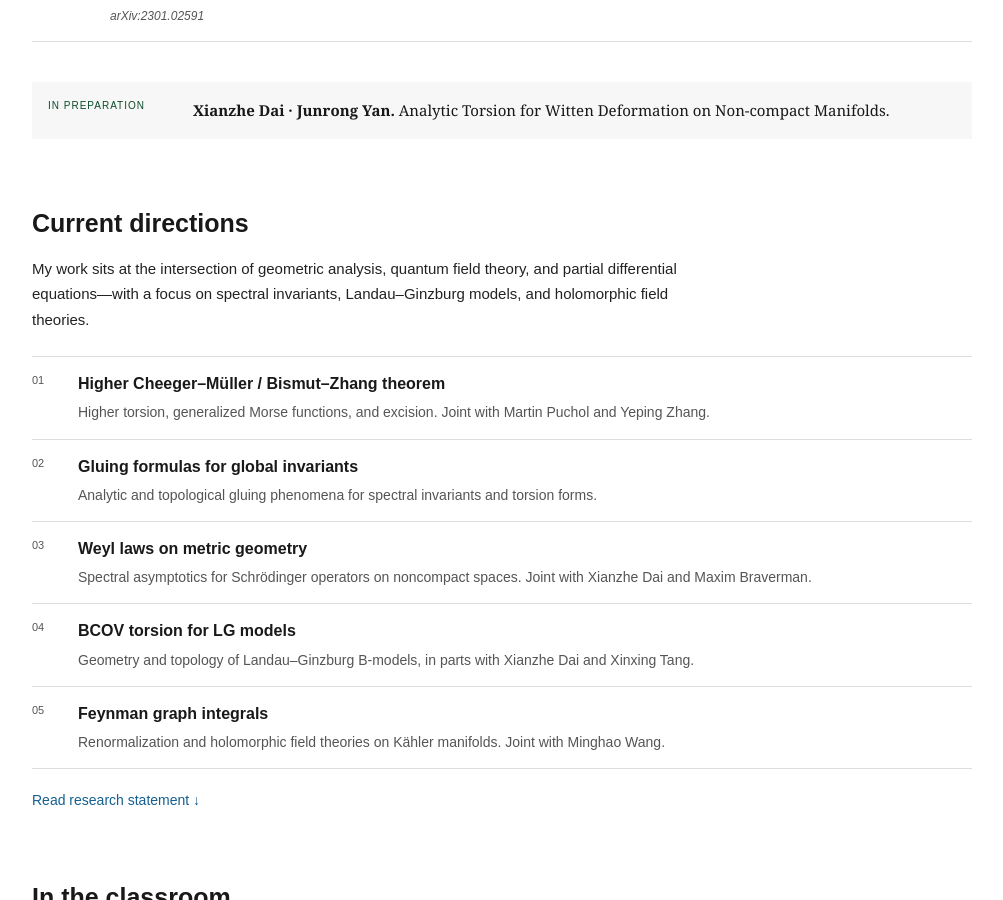
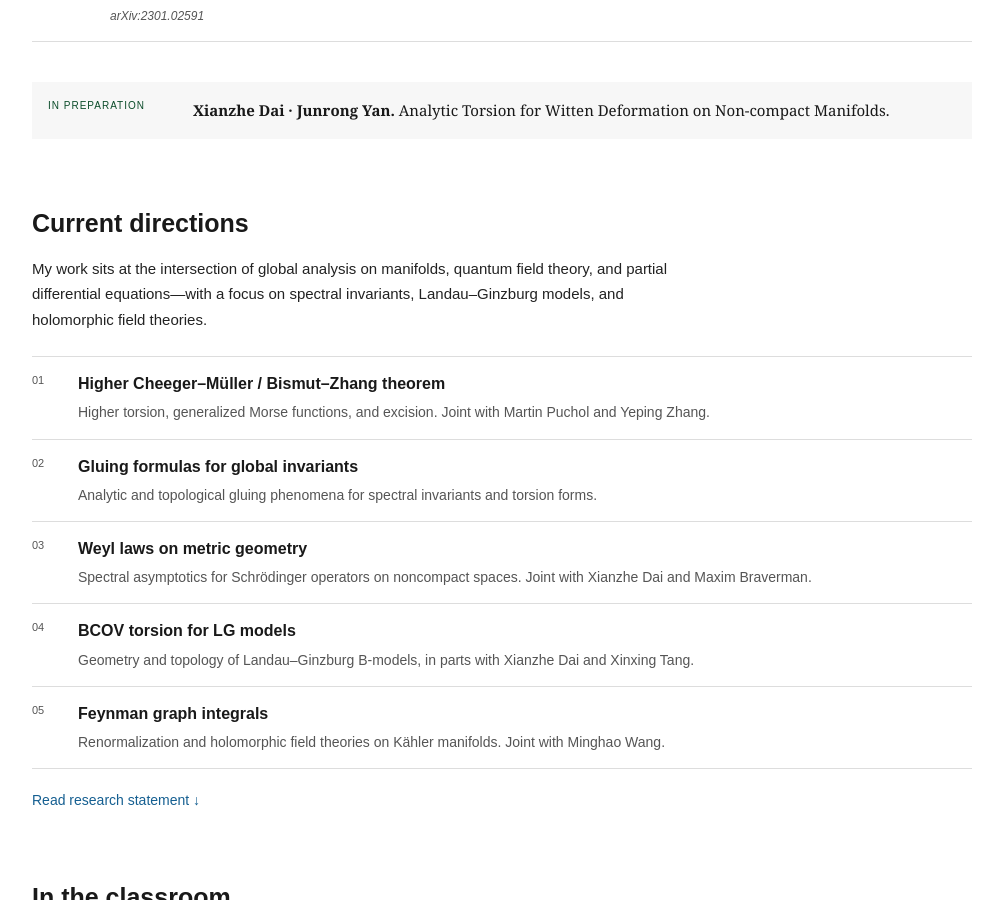
Before and after one commit to j-yan783/j-yan_math.github.io, a Jekyll site: the page index.html, which Jekyll copies as it is, in a window 1280 px wide and 900 px high, scrolled down 2119 px. Shown: the whole window, without its empty margins (138-1141 px from the left). Built offline with Jekyll 4.4.1, drawn with Linux system fonts in a browser that asks for light colours.

Commit message:
Update index.html

```diff
--- a/index.html
+++ b/index.html
@@ -18,7 +18,7 @@
       >
       <div class="profile-meta"><span>Current appointment</span><strong>Zelevinsky Postdoctoral Fellow</strong><p>Northeastern University<br>Boston, Massachusetts</p></div></aside><div class="hero-number" aria-hidden="true">01</div></section>
   <section class="section about" id="about"><div class="section-kicker"><span>01</span><p>About</p></div><div class="about-body"><h2>Geometry, analysis,<br>and the spaces <em>between.</em></h2><div class="about-copy"><p class="large">I am a Zelevinsky Postdoctoral Fellow at Northeastern University, working with <a href="https://cos.northeastern.edu/people/maxim-braverman/">Maxim Braverman</a>.</p><p>I received my Ph.D. from the University of California, Santa Barbara in 2022 under the supervision of <a href="http://web.math.ucsb.edu/~dai/">Xianzhe Dai</a>. Before joining Northeastern, I was a Boya Postdoctoral Fellow at BICMR, Peking University, working with <a href="https://bicmr.pku.edu.cn/~xbliu/">Xiaobo Liu</a>. I began my studies at Nankai University.</p><p>Outside mathematics, I enjoy Yu-Gi-Oh!, cycling, and swimming.</p><div class="quick-links"><a href="mailto:j.yan@northeastern.edu">j.yan@northeastern.edu ↗</a><a href="dissertation (3).pdf">Ph.D. thesis ↓</a></div></div></div></section>
-  <section class="section research" id="projects"><div class="section-kicker light"><span>03</span><p>Current projects</p></div><div class="research-intro"><h2>Current<br><em> directions</em></h2><p>My work sits at the intersection of geometric analysis, quantum field theory, and partial differential equations—with a focus on spectral invariants, Landau–Ginzburg models, and holomorphic field theories.</p></div><div class="projects">
+  <section class="section research" id="projects"><div class="section-kicker light"><span>03</span><p>Current projects</p></div><div class="research-intro"><h2>Current<br><em> directions</em></h2><p>My work sits at the intersection of global analysis on manifolds, quantum field theory, and partial differential equations—with a focus on spectral invariants, Landau–Ginzburg models, and holomorphic field theories.</p></div><div class="projects">
     <article><span>01</span><div><h3>Higher Cheeger–Müller / Bismut–Zhang theorem</h3><p>Higher torsion, generalized Morse functions, and excision. Joint with Martin Puchol and Yeping Zhang.</p></div></article>
     <article><span>02</span><div><h3>Gluing formulas for global invariants</h3><p>Analytic and topological gluing phenomena for spectral invariants and torsion forms.</p></div></article>
     <article><span>03</span><div><h3>Weyl laws on metric geometry</h3><p>Spectral asymptotics for Schrödinger operators on noncompact spaces. Joint with Xianzhe Dai and Maxim Braverman.</p></div></article>
```
